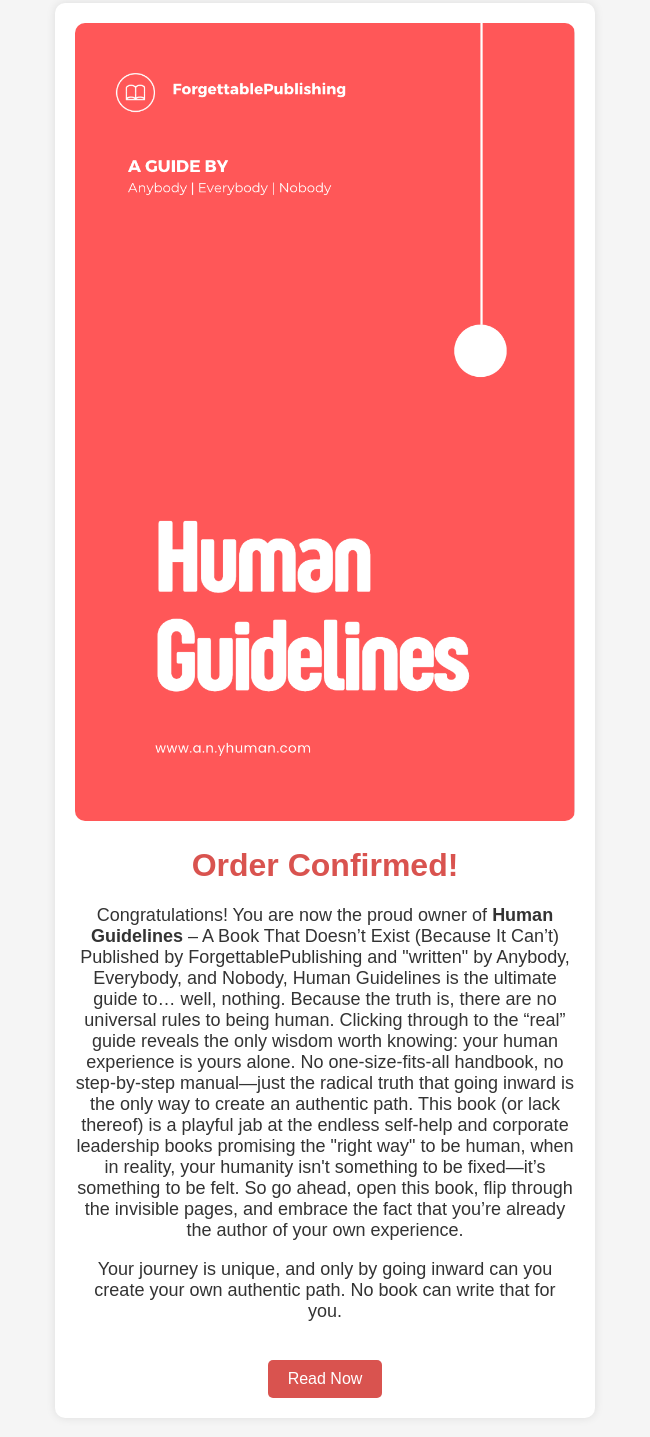
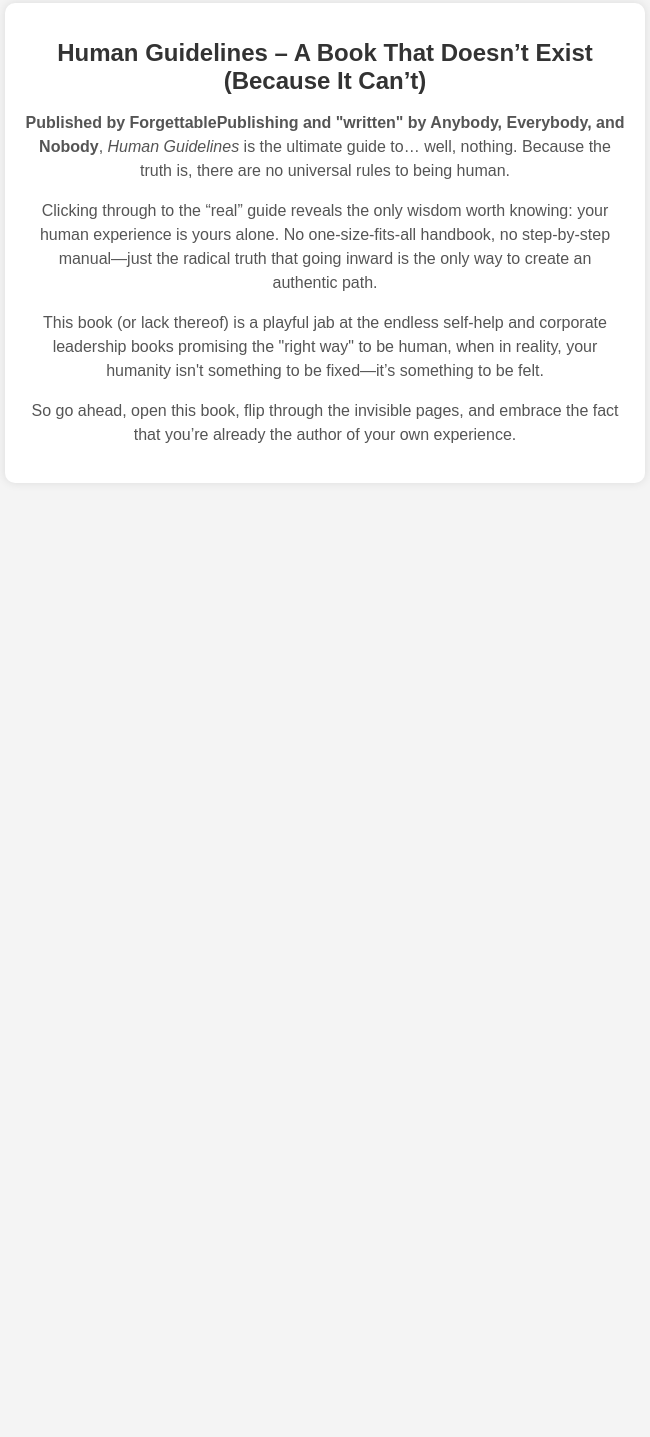
Before and after one commit to youhumanstudio/human-guidelines, a plain HTML site: page index.html in a window 1280 px wide. Shown: the part 55-1492 px from the top of the page, without its empty margins (315-965 px from the left). After the commit the page ends 800 px from the top, so only its background shows below. Drawn offline with Linux system fonts and the light colour scheme.

Commit message:
Update index.html

```diff
--- a/index.html
+++ b/index.html
@@ -3,63 +3,40 @@
 <head>
     <meta charset="UTF-8">
     <meta name="viewport" content="width=device-width, initial-scale=1.0">
-    <title>Human Guidelines - Order Confirmed</title>
+    <title>Human Guidelines</title>
     <style>
         body {
             font-family: Arial, sans-serif;
             text-align: center;
             padding: 50px;
-            background-color: #f5f5f5;
+            background-color: #f4f4f4;
         }
         .container {
+            max-width: 600px;
+            margin: auto;
             background: white;
             padding: 20px;
             border-radius: 10px;
             box-shadow: 0 0 10px rgba(0, 0, 0, 0.1);
-            max-width: 500px;
-            margin: auto;
-        }
-        img {
-            max-width: 100%;
-            border-radius: 10px;
         }
         h1 {
-            color: #d9534f;
+            font-size: 24px;
+            color: #333;
         }
         p {
-            font-size: 18px;
-            color: #333;
-        }
-        .btn {
-            display: inline-block;
-            margin-top: 20px;
-            padding: 10px 20px;
-            background-color: #d9534f;
-            color: white;
-            text-decoration: none;
-            border-radius: 5px;
-            transition: opacity 0.3s;
-        }
-        .btn:hover {
-            opacity: 0.7;
+            font-size: 16px;
+            color: #555;
+            line-height: 1.5;
         }
     </style>
 </head>
 <body>
     <div class="container">
-        <img src="https://raw.githubusercontent.com/youhumanstudio/human-guidelines/refs/heads/main/Screenshot%202025-02-13%20at%2015.04.43.png" alt="Human Guidelines Book Cover">
-        <h1>Order Confirmed!</h1>
-        <p>Congratulations! You are now the proud owner of <strong>Human Guidelines</strong> – A Book That Doesn’t Exist (Because It Can’t)
-
-Published by ForgettablePublishing and "written" by Anybody, Everybody, and Nobody, Human Guidelines is the ultimate guide to… well, nothing. Because the truth is, there are no universal rules to being human.
-
-Clicking through to the “real” guide reveals the only wisdom worth knowing: your human experience is yours alone. No one-size-fits-all handbook, no step-by-step manual—just the radical truth that going inward is the only way to create an authentic path.
-
-This book (or lack thereof) is a playful jab at the endless self-help and corporate leadership books promising the "right way" to be human, when in reality, your humanity isn't something to be fixed—it’s something to be felt.
-
-So go ahead, open this book, flip through the invisible pages, and embrace the fact that you’re already the author of your own experience.</p>
-        <p>Your journey is unique, and only by going inward can you create your own authentic path. No book can write that for you.</p>
-        <a href="#" class="btn" onclick="this.innerHTML='Access Granted!'; this.style.opacity=0.5; return false;">Read Now</a>
+        <h1>Human Guidelines – A Book That Doesn’t Exist (Because It Can’t)</h1>
+        <p><strong>Published by ForgettablePublishing and "written" by Anybody, Everybody, and Nobody</strong>, <em>Human Guidelines</em> is the ultimate guide to… well, nothing. Because the truth is, there are no universal rules to being human.</p>
+        <p>Clicking through to the “real” guide reveals the only wisdom worth knowing: your human experience is yours alone. No one-size-fits-all handbook, no step-by-step manual—just the radical truth that going inward is the only way to create an authentic path.</p>
+        <p>This book (or lack thereof) is a playful jab at the endless self-help and corporate leadership books promising the "right way" to be human, when in reality, your humanity isn't something to be fixed—it’s something to be felt.</p>
+        <p>So go ahead, open this book, flip through the invisible pages, and embrace the fact that you’re already the author of your own experience.</p>
     </div>
 </body>
 </html>
```
